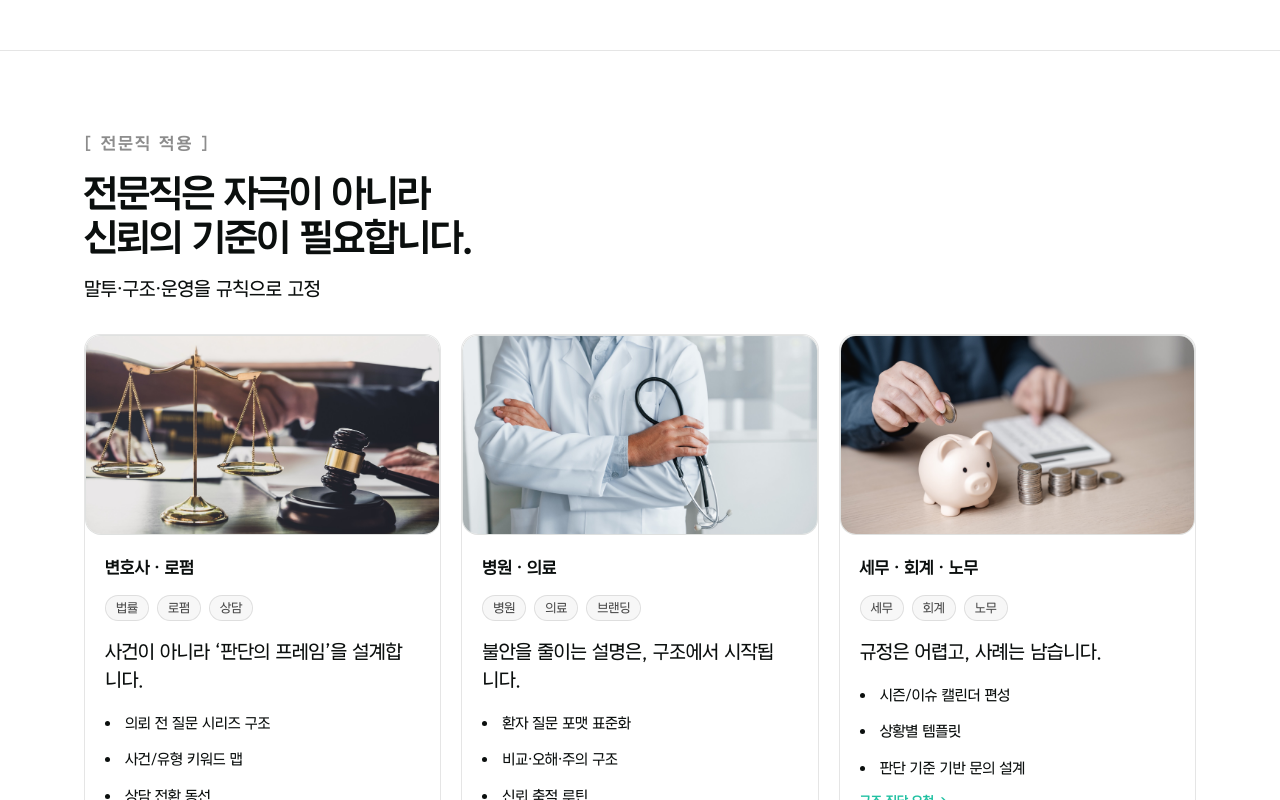
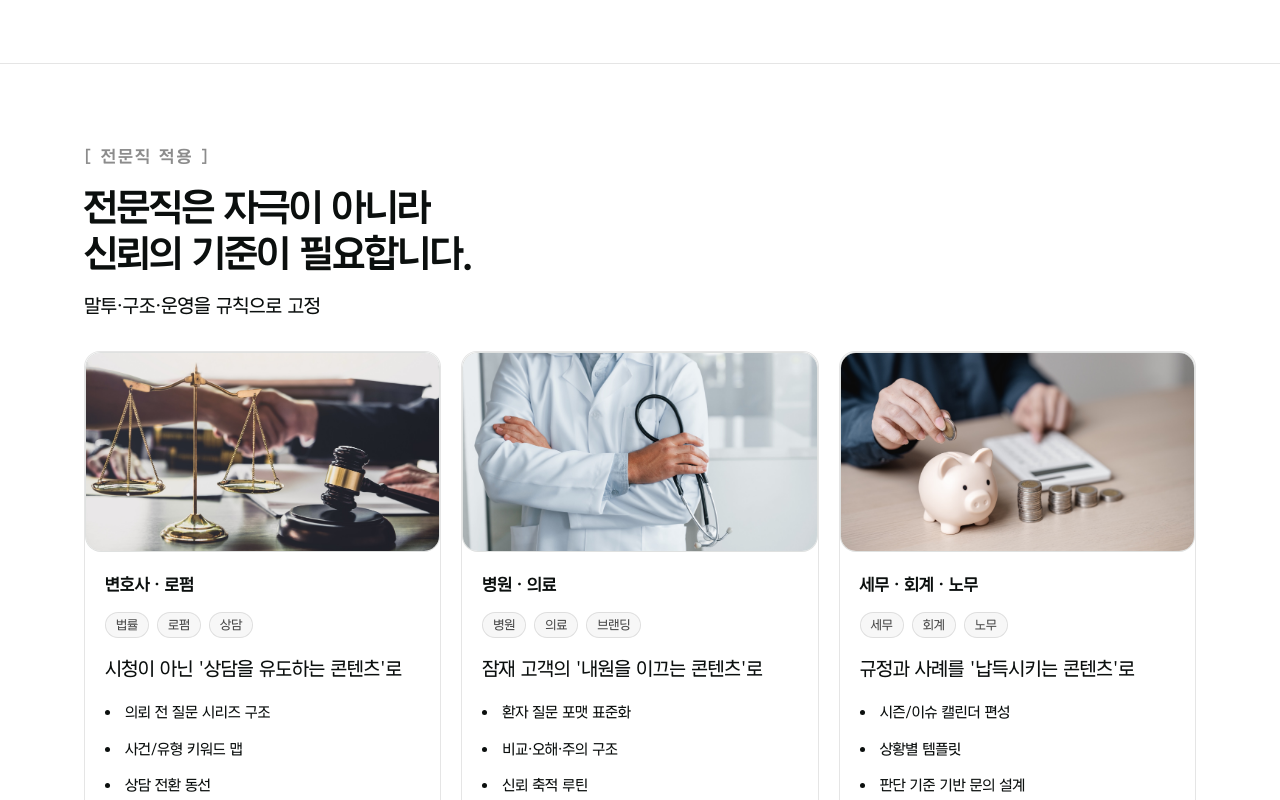
Before and after one commit to TKDGLabs/turnkeyhaus-landing, a Next.js app: page / in a window 1280 px wide. Shown: the part 2627-3427 px from the top of the page. Built offline with nearby package versions, Linux system fonts and the light colour scheme.

Commit message:
super updates

```diff
--- a/app/page.tsx
+++ b/app/page.tsx
@@ -16,7 +16,7 @@ const sectionStack = "space-y-6 md:space-y-8";
 const bodyCopy = "max-w-[52ch] whitespace-pre-line text-base leading-[1.95] text-black/72 md:text-lg";
 const sectionLabelClass = "text-sm font-semibold tracking-[0.14em] text-black/45 md:text-base";
 const sectionTitleClass =
-  "max-w-[22ch] whitespace-pre-line text-3xl font-semibold leading-[1.18] tracking-tight text-[#0B0F0E] md:text-4xl md:leading-[1.2]";
+  "max-w-[22ch] whitespace-pre-line text-3xl font-semibold leading-[1.28] tracking-tight text-[#0B0F0E] md:text-4xl md:leading-[1.26]";
 
 function isExternalLink(href: string) {
   return href.startsWith("http://") || href.startsWith("https://");
@@ -295,13 +295,13 @@ export default function Page() {
           </div>
 
           <div className="md:pt-2">
-            <div className="mx-auto w-full max-w-[640px] overflow-hidden rounded-2xl border border-black/10 bg-black/5 p-3 md:ml-auto md:p-4">
+            <div className="mx-auto w-full max-w-[640px] overflow-hidden rounded-[20px] border border-black/10 md:ml-auto">
               <Image
                 src={proofImage.src}
                 alt={proofImage.alt}
                 width={1600}
                 height={1067}
-                className="w-full h-auto object-cover"
+                className="block w-full h-auto object-cover"
               />
             </div>
           </div>
@@ -379,7 +379,7 @@ export default function Page() {
                   ))}
                 </ul>
 
-                <p className="mt-5 border-t border-black/10 pt-4 text-xs leading-relaxed text-black/55">
+                <p className="mt-5 border-t border-black/10 pt-4 text-sm leading-[1.9] text-black/65 md:text-base">
                   {level.target}
                 </p>
               </article>
@@ -436,7 +436,7 @@ export default function Page() {
                 </ul>
               </div>
 
-              <p className="text-xs leading-[1.95] text-black/50">
+              <p className="text-sm leading-[1.95] text-black/60 md:text-base">
                 제작 견적이 아니라 구조 진단이 먼저입니다.
               </p>
 
--- a/content.ts
+++ b/content.ts
@@ -238,7 +238,7 @@ export const content: Content = {
     cards: [
       {
         title: "변호사 · 로펌",
-        oneLiner: "사건이 아니라 ‘판단의 프레임’을 설계합니다.",
+        oneLiner: "시청이 아닌 '상담을 유도하는 콘텐츠'로",
         tags: ["법률", "로펌", "상담"],
         bullets: ["의뢰 전 질문 시리즈 구조", "사건/유형 키워드 맵", "상담 전환 동선"],
         image: images.law,
@@ -247,7 +247,7 @@ export const content: Content = {
       },
       {
         title: "병원 · 의료",
-        oneLiner: "불안을 줄이는 설명은, 구조에서 시작됩니다.",
+        oneLiner: "잠재 고객의 '내원을 이끄는 콘텐츠'로",
         tags: ["병원", "의료", "브랜딩"],
         bullets: ["환자 질문 포맷 표준화", "비교·오해·주의 구조", "신뢰 축적 루틴"],
         image: images.med,
@@ -256,7 +256,7 @@ export const content: Content = {
       },
       {
         title: "세무 · 회계 · 노무",
-        oneLiner: "규정은 어렵고, 사례는 남습니다.",
+        oneLiner: "규정과 사례를 '납득시키는 콘텐츠'로",
         tags: ["세무", "회계", "노무"],
         bullets: ["시즌/이슈 캘린더 편성", "상황별 템플릿", "판단 기준 기반 문의 설계"],
         image: images.tax,
```
